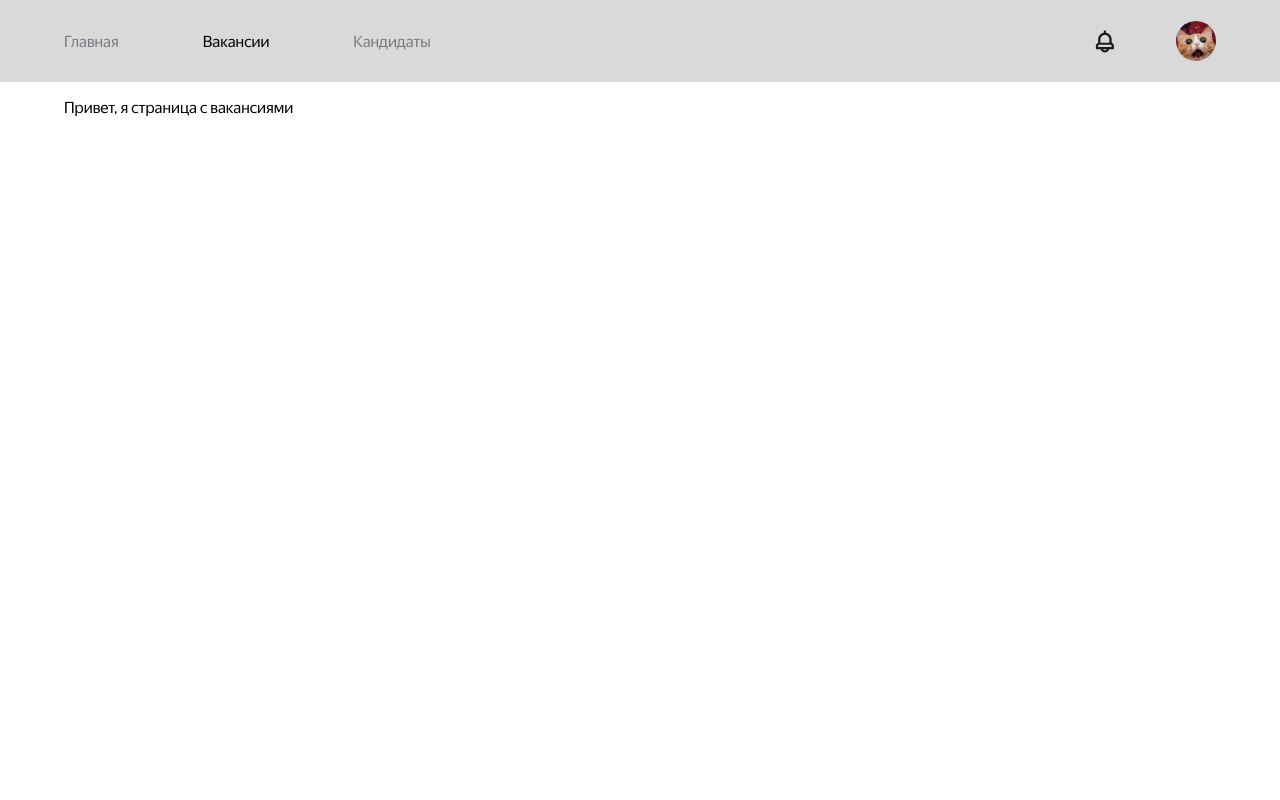
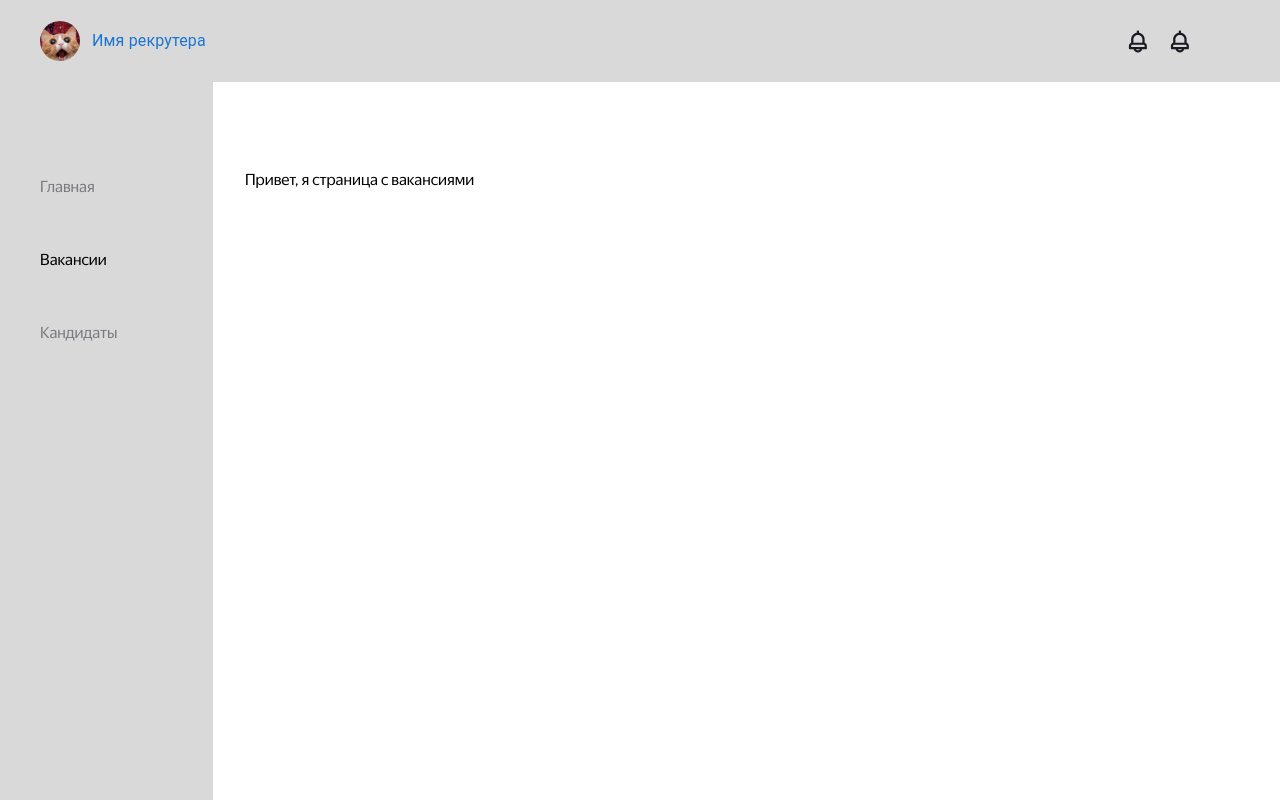
Before and after one commit to NastyaNev/career-hackathon-frontend, a React (Create React App) app: page /vacancies in a window 1280 px wide. Built offline with nearby package versions, Linux system fonts and the light colour scheme.

Commit message:
feat:sidebar_

```diff
--- a/src/components/app-header/app-header.jsx
+++ b/src/components/app-header/app-header.jsx
@@ -1,31 +1,30 @@
 import React from "react";
-import HeaderLink from "./header-link/header-link";
 import styles from "./app-header.module.css";
 import notification from "../../images/notification.svg";
 import avatar from "../../images/avatar.jpg";
-import stylesLayout from "../layout/layout.module.css";
 import IconButton from "@mui/material/Button";
-import { Avatar, Link, Stack, Tooltip } from "@mui/material";
+import { Avatar, Link, Stack, Tooltip, Typography } from "@mui/material";
 
 function AppHeader() {
   return (
     <header className={styles.header_background}>
-      <Stack direction="row" useFlexGap justifyContent='space-between' alignItems='center' className={stylesLayout.page}>
-        <Stack direction="row" spacing={10.5}>
-          <HeaderLink linkText="Главная" link="/" />
-          <HeaderLink linkText="Вакансии" link="/vacancies" />
-          <HeaderLink linkText="Кандидаты" link="/candidates" />
-        </Stack>
-        <Stack direction="row" spacing={5}>
+      <Stack direction="row" useFlexGap justifyContent='space-between' alignItems='center' className={styles.header_content} ml={5}>
+        <Tooltip title="Личный кабинет">
+          <Link href="#" underline='none' sx={{'&:hover': {opacity: [0.9, 0.8, 0.7]}, display: 'flex',  ftexDirection: 'row', gap: '12px'}} >
+            <Avatar src={avatar} alt="аватар" />
+            <Typography sx={{alignSelf: 'center'}}>Имя рекрутера</Typography>
+          </Link>
+        </Tooltip>
+        <Stack direction="row" spacing={2.125}>
           <Tooltip title="Уведомления">
-            <IconButton aria-label="delete" sx={{padding: 0}}>
+            <IconButton aria-label="delete" sx={{padding: 0, minWidth: 0}}>
               <img src={notification} alt="колокольчик" />
             </IconButton>
           </Tooltip>
-          <Tooltip title="Личный кабинет">
-            <Link href="#" underline='none' sx={{'&:hover': {opacity: [0.9, 0.8, 0.7]}}}>
-              <Avatar src={avatar} alt="аватар" />
-            </Link>
+          <Tooltip title="Уведомления">
+            <IconButton aria-label="delete" sx={{padding: 0, minWidth: 0}}>
+              <img src={notification} alt="колокольчик" />
+            </IconButton>
           </Tooltip>
         </Stack>
       </Stack>
--- a/src/components/app-header/app-header.module.css
+++ b/src/components/app-header/app-header.module.css
@@ -3,7 +3,11 @@
     width: 100vw;
     height: 82px;
     display: flex;
-    justify-content: center;
+}
+
+.header_content {
+    width: calc(100vw - 100vw/10);
+    margin-left: calc(100vw/40);
 }
 
 .icon_menu_link {
--- /dev/null
+++ b/src/components/carousel/carousel.jsx
@@ -0,0 +1,16 @@
+import { Button } from "@mui/material";
+import { Stack } from "@mui/system";
+import React from "react";
+
+function Carousel(props) {
+  const { title, buttonText } = props;
+
+  return (
+    <Stack direction="row" useFlexGap justifyContent='space-between' alignItems='center'>
+        <p>{title}</p>
+        <Button variant="outlined">{buttonText}</Button>
+    </Stack>
+  )
+}
+
+export default Carousel
--- a/src/components/layout/layout.jsx
+++ b/src/components/layout/layout.jsx
@@ -2,14 +2,19 @@ import React from "react";
 import AppHeader from "../app-header/app-header";
 import { Outlet } from "react-router";
 import styles from "./layout.module.css";
+import Sidebar from "../sidebar/sidebar";
+import { Stack } from "@mui/material";
 
 function Layout() {
   return (
     <>
       <AppHeader />
-      <div className={styles.page}>
-        <Outlet />
-      </div>
+      <Stack direction="row">
+        <Sidebar />
+        <main className={styles.main}>
+          <Outlet />
+        </main>
+      </Stack>
     </>
   );
 }
--- a/src/components/layout/layout.module.css
+++ b/src/components/layout/layout.module.css
@@ -1,5 +1,7 @@
-.page {
-    width: calc(100vw - 100vw/10);
-    margin: 0 auto 0 auto;
-    max-width: 1440px;
+.main {
+    display: flex;
+    flex-direction: column;
+    width: calc(100vw - (213px + 100vw/10));
+    margin-left: calc(100vw/40);
+    margin-top: 72px;
 }
--- /dev/null
+++ b/src/components/sidebar/sidebar.jsx
@@ -0,0 +1,21 @@
+import React from "react";
+import { Box, Stack } from "@mui/material";
+import HeaderLink from "../app-header/header-link/header-link";
+
+function Sidebar() {
+  return (
+    <Box sx={{backgroundColor: '#d9d9d9',
+    width: 213,
+    height: 'calc(100vh - 82px)'}}>
+      <Stack ml={5} mt={11.875}>
+        <Stack spacing={6.75}>
+          <HeaderLink linkText="Главная" link="/" />
+          <HeaderLink linkText="Вакансии" link="/vacancies" />
+          <HeaderLink linkText="Кандидаты" link="/candidates" />
+        </Stack>
+      </Stack>
+    </Box>
+  );
+}
+
+export default Sidebar;
--- a/src/pages/main/main.jsx
+++ b/src/pages/main/main.jsx
@@ -1,14 +1,21 @@
 import React from 'react';
 import styles from "./main.module.css";
-import Button from '@mui/material/Button';
+import { Stack } from '@mui/material';
+import Carousel from '../../components/carousel/carousel';
 
 function Main() {
   return (
     <>
-      <main className={styles.main_container}>
-        <p className={styles.main_text}>Привет, я главная страница</p>
-        <Button variant="contained">Hello world</Button>
-      </main>
+      <Stack direction="row" useFlexGap justifyContent='space-between' alignItems='center'>
+        <p>место для статистики</p>
+        <p>место для статистики</p>
+        <p>место для статистики</p>
+      </Stack>
+      <Stack mt={7.5} spacing={7.5}>
+        <Carousel title='Заголовок' buttonText='Текст кнопки' />
+        <Carousel />
+        <Carousel />
+      </Stack>
     </>
   )
 }
```
